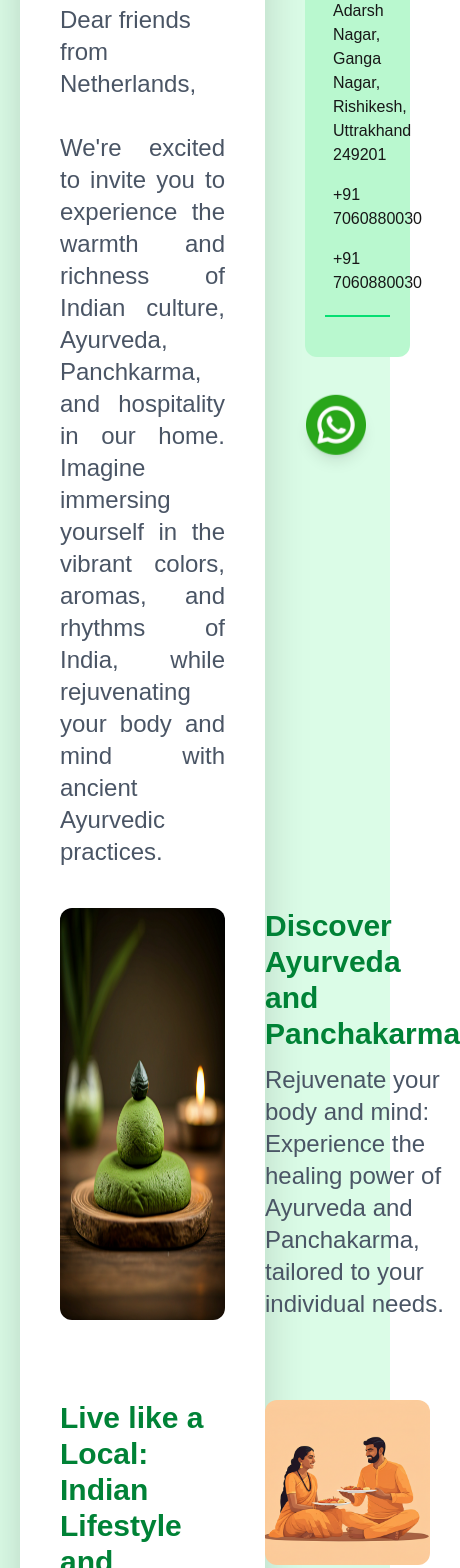
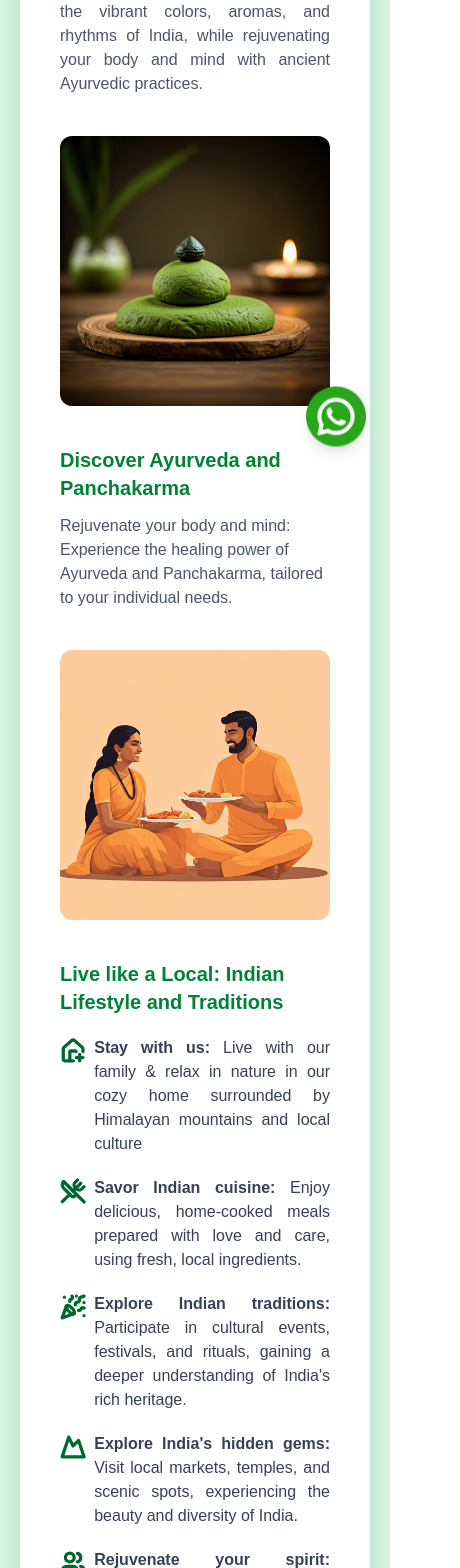
Before and after one commit to Officialabhigaur/tathastuwellness, a Next.js app: page /invitation in a window 390 px wide. Shown: the part 360-1928 px from the top of the page, 460 px wide, since content can reach past the window. Built offline with nearby package versions, Linux system fonts and the light colour scheme.

Commit message:
small and medium size responsive

```diff
--- a/src/app/invitation/page.jsx
+++ b/src/app/invitation/page.jsx
@@ -11,15 +11,15 @@ import React from "react";
 
 const page = () => {
   return (
-    <div className="min-h-screen flex gap-10  pt-30 p-5 items-start bg-green-100">
-      <div className="w-[70%] rounded-xl h-full min-h-screen bg-white p-10 shadow-2xl">
-        <h1 className="text-5xl font-bold text-green-900">
+    <div className="w-full flex flex-col   md:flex-row gap-10  pt-30 p-5 items-start bg-green-100">
+      <div className="md:w-[70%] rounded-xl h-full min-h-screen bg-white p-10 shadow-2xl">
+        <h1 className="text-xl  md:text-5xl font-bold text-green-900">
           Heartily Invitation to India
         </h1>
-        <p className="mt-3 text-2xl text-gray-600">
+        <p className="text-md mt-3 md:text-2xl text-gray-600">
           Dear friends from Netherlands,
         </p>
-        <p className="mt-8 text-2xl text-gray-600 text-justify">
+        <p className="mt-4 md:mt-8 text-md md:text-2xl text-gray-600 text-justify">
           We're excited to invite you to experience the warmth and richness of
           Indian culture, Ayurveda, Panchkarma, and hospitality in our home.
           Imagine immersing yourself in the vibrant colors, aromas, and rhythms
@@ -27,22 +27,26 @@ const page = () => {
           practices.
         </p>
 
-        <div className="flex  gap-10 mt-10">
-          <img src="/panchkarma.png" alt="" className="rounded-xl w-[250px] " />
+        <div className="flex flex-col md:flex-row  gap-10 mt-10">
+          <img
+            src="/panchkarma.png"
+            alt=""
+            className="rounded-xl md:w-[250px] "
+          />
           <div>
-            <h2 className="text-3xl font-bold text-green-700">
+            <h2 className="text-xl md:text-3xl font-bold text-green-700">
               Discover Ayurveda and Panchakarma
             </h2>
-            <p className="text-2xl text-gray-600 mt-3">
+            <p className=" text-md md:text-2xl text-gray-600 mt-3">
               Rejuvenate your body and mind: Experience the healing power of
               Ayurveda and Panchakarma, tailored to your individual needs.
             </p>
           </div>
         </div>
 
-        <div className="flex gap-10 items-start mt-20">
+        <div className="flex flex-col-reverse md:flex-row  gap-10 items-start mt-10 md:mt-20">
           <div className="space-y-5">
-            <h2 className="text-3xl text-green-700 font-bold">
+            <h2 className="text-xl md:text-3xl  text-green-700 font-bold">
               Live like a Local: Indian Lifestyle and Traditions
             </h2>
 
@@ -53,7 +57,7 @@ const page = () => {
                 strokeWidth={3}
               />
 
-              <p className="text-xl  text-gray-700 w-fit">
+              <p className="text-md md:text-xl text-justify text-gray-700 w-fit">
                 <strong>Stay with us:</strong> Live with our family &amp; relax
                 in nature in our cozy home surrounded by Himalayan mountains and
                 local culture
@@ -66,7 +70,7 @@ const page = () => {
                 strokeWidth={3}
               />
 
-              <p className="text-xl text-gray-700 w-fit">
+              <p className="text-md md:text-xl text-justify text-gray-700 w-fit">
                 <strong>Savor Indian cuisine:</strong> Enjoy delicious,
                 home-cooked meals prepared with love and care, using fresh,
                 local ingredients.
@@ -79,7 +83,7 @@ const page = () => {
                 strokeWidth={3}
               />
 
-              <p className="text-xl text-gray-700 w-fit">
+              <p className="text-md md:text-xl text-justify text-gray-700 w-fit">
                 <strong>Explore Indian traditions:</strong> Participate in
                 cultural events, festivals, and rituals, gaining a deeper
                 understanding of India's rich heritage.
@@ -88,7 +92,7 @@ const page = () => {
             <div className="flex gap-2">
               <Mountain className="text-green-800 " size={30} strokeWidth={3} />
 
-              <p className="text-xl text-gray-700 w-fit">
+              <p className="text-md md:text-xl text-justify text-gray-700 w-fit">
                 <strong>Explore India's hidden gems:</strong> Visit local
                 markets, temples, and scenic spots, experiencing the beauty and
                 diversity of India.
@@ -97,19 +101,19 @@ const page = () => {
             <div className="flex gap-2">
               <Users className="text-green-800 " size={30} strokeWidth={3} />
 
-              <p className="text-xl text-gray-700 w-fit">
+              <p className="text-md md:text-xl text-justify text-gray-700 w-fit">
                 <strong>Rejuvenate your spirit:</strong> Connect with
                 like-minded individuals, sharing experiences and making new
                 friends.
               </p>
             </div>
           </div>
-          <img src="/food.png" alt="" className="w-[250px] rounded-xl" />
+          <img src="/food.png" alt="" className="md:w-[250px] rounded-xl" />
         </div>
 
         <div className="space-y-5 mt-15">
-          <h2 className="text-3xl text-green-700 font-bold">Details</h2>
-          <p className=" text-gray-700 text-xl">
+          <h2 className="text-xl md:text-3xl text-green-700 font-bold">Details</h2>
+          <p className=" text-gray-700 text-md md:text-xl">
             Your stay can be flexible, from a few days to several weeks or
             months.
           </p>
@@ -117,7 +121,7 @@ const page = () => {
           <div className="flex gap-2">
             <Users className="text-green-800 " size={30} strokeWidth={3} />
 
-            <p className="text-xl text-gray-700 w-fit">
+            <p className="text-md md:text-xl text-gray-700 w-fit">
               <strong>Accommodation:</strong> Cozy home stay with our family
             </p>
           </div>
@@ -125,7 +129,7 @@ const page = () => {
           <div className="flex gap-2">
             <Users className="text-green-800 " size={30} strokeWidth={3} />
 
-            <p className="text-xl text-gray-700 w-fit">
+            <p className="text-md md:text-xl text-gray-700 w-fit">
               <strong>Activities:</strong> Ayurveda, Panchakarma, yoga, cultural
               events, local exploration, and more
             </p>
@@ -133,22 +137,22 @@ const page = () => {
 
           <hr className="text-green-500 mt-10" />
 
-          <p className="text-xl text-gray-700">
+          <p className="text-md text-justify md:text-xl text-gray-700">
             If you're interested in experiencing the best of India, please don't
             hesitate to contact us. We'd love to welcome you to our home and
             share the richness of Indian culture with you.
           </p>
 
           <div>
-            <p className="text-xl text-gray-700">Warm regards.</p>
-            <p className="font-display text-2xl text-green-800 font-semibold">
+            <p className="text-md md:text-xl text-gray-700">Warm regards.</p>
+            <p className="font-display text-xl md:text-2xl text-green-800 font-semibold">
               Sudheer &amp; Prachi
             </p>
-            <p className="text-xl text-gray-700">Tathastu Wellnessess</p>
+            <p className="text-md md:text-xl text-gray-700">Tathastu Wellnessess</p>
           </div>
         </div>
       </div>
-      <div className="w-[30%] bg-green-200 pb-10 rounded-xl px-5">
+      <div className="md:w-[30%]  bg-green-200 pb-10 rounded-xl px-5">
         <div className="flex items-center flex-col">
           <img src="/logo.png" alt="" className="w-[200px]" />
         </div>
@@ -158,9 +162,13 @@ const page = () => {
             Contact Us
           </h2>
           <div className="space-y-4 mt-4">
-          <div className="flex items-start gap-2">
-            <MapPinHouse size={30} /> <p className="">19, near water tank, Bankhandi, Adarsh Nagar, Ganga Nagar, Rishikesh, Uttrakhand 249201</p>
-          </div>
+            <div className="flex items-start gap-2">
+              <MapPinHouse size={30} />{" "}
+              <p className="">
+                19, near water tank, Bankhandi, Adarsh Nagar, Ganga Nagar,
+                Rishikesh, Uttrakhand 249201
+              </p>
+            </div>
             <div className="flex items-center gap-2">
               <PhoneCall size={15} />{" "}
               <a href="tel:+91 7060880030">+91 7060880030</a>
--- a/src/components/footer/Footer.jsx
+++ b/src/components/footer/Footer.jsx
@@ -25,7 +25,7 @@ export default function Footer() {
       <div className="flex flex-col md:flex-row justify-between w-full gap-10 border-b border-gray-200 pb-6">
         <div className="md:max-w-114">
           <a href="#">
-            <img src="/logo.png" className=" w-30 sm:w-20"></img>
+            <img src="/footer-logo.png" className=" w-30 sm:w-20"></img>
           </a>
           <a
             href="https://maps.app.goo.gl/MupKxHV63Q5cBBd29"
@@ -73,7 +73,7 @@ export default function Footer() {
       </div>
 
       <p className="pt-4 text-center pb-5">
-        Copyright 2025 © <a href="https://prebuiltui.com">Tathastu Wellnesses</a>.
+        Copyright 2025 © <a href="https://tathastuwelnesses.com">Tathastu Wellnesses</a>.
         All Right Reserved.
         <br />
         <a
```
Also changed, not shown: public/footer-logo.png (added).
